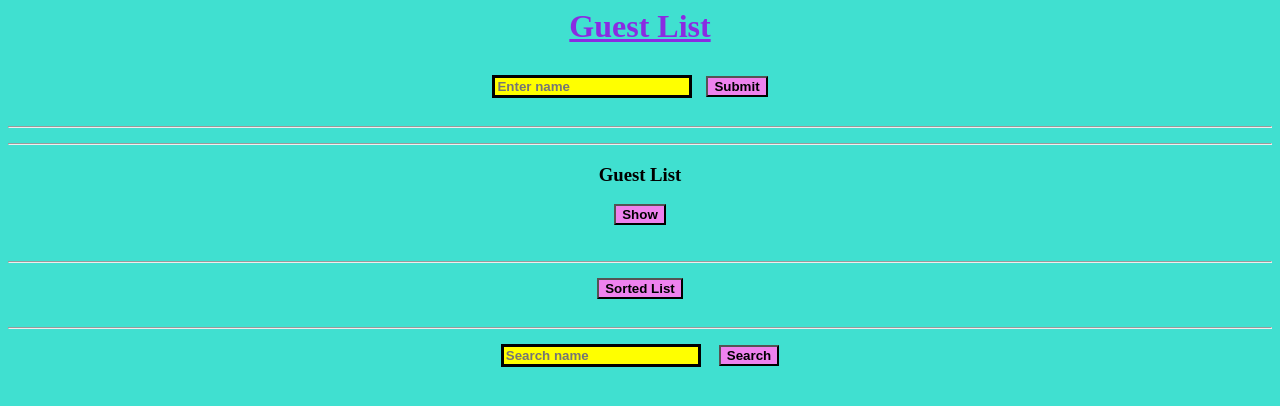
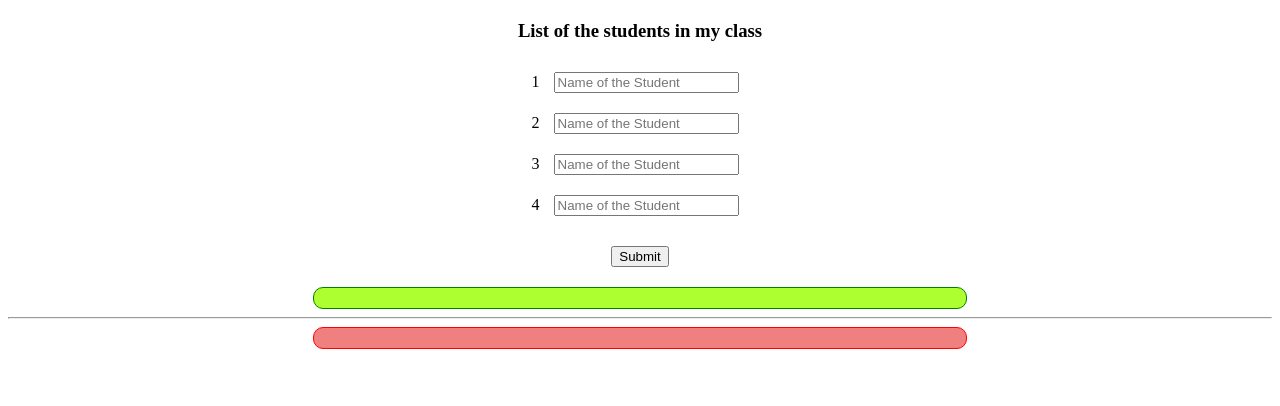
Before and after one commit to JiyaRaj/Project-80, a plain HTML site: page index.html in a window 1280 px wide. Drawn offline with Linux system fonts and the light colour scheme.

Commit message:
Add files via upload

```diff
--- a/index.html
+++ b/index.html
@@ -1,37 +1,52 @@
+<!DOCTYPE html>
 <html>
 <head>
-	<title>Guest List</title>
+	<title>C80</title>
 <link rel="stylesheet" type="text/css" href="style.css">
-<script src="main.js"></script>
+	<script src="main.js"></script>
 
 </head>
-<body style= "text-align: center;">
-	<h1>Guest List</h1>
-	<input type="text" placeholder="Enter name" id="name1">
-	<button onclick="submit()" id="submit_button">Submit</button>
-	<span>&nbsp;&nbsp;&nbsp;&nbsp;</span>
-<hr>
-<div id="display_name">
+<body>
+<center>
+<h3 style="margin-top: 20px; margin-bottom: 20px; ">
+	List of the students in my class
+</h3>
+
+<div id="rows">
+<span>1</span>
+<input type="text" placeholder="Name of the Student" id="name_of_the_student_1">
+<br>
+
+<span>2</span>
+<input type="text" placeholder="Name of the Student" id="name_of_the_student_2">
+<br>
+
+<span>3</span>
+<input type="text" placeholder="Name of the Student" id="name_of_the_student_3">
+<br>
+
+<span>4</span>
+<input type="text" placeholder="Name of the Student" id="name_of_the_student_4">
+</div>
+
+<button onclick="submit()" id="submit_button">
+	Submit
+</button>
+
+<div id="display_name_with_commas">
 </div>
 
 <hr>
-	<div id="Show1"><h3 id="hd1">Guest List</h3>
-		<button onclick="show()" id="show">Show</button>
-		<p id="p1"></p></div>
 
-		<hr>
-<button onclick="sorting()" id="sort_button" style="text-align: center;">
-	Sorted List
-</button>
-<div id="sorted"></div>
-    </div>
-
-	<hr>
-	<input type="text" placeholder="Search name" id="s1">&nbsp;
-	<button onclick="searching()" id="srch">Search</button>
-	<p id="p2"></p>
+<div id="display_name_without_commas">
+</div>
 
 
+<button onclick="sorting()" id="sort_button">
+	Sort
+</button>
+</center>
 
+</script>
 </body>
 </html>
--- a/main.js
+++ b/main.js
@@ -1,49 +1,30 @@
-var names_of_people = [];
+var student_arry =[
+];
+var display_array=[];
 
-function submit()
+function submit(){
+    for(var i=1; i<=4; i++)
 {
-    var GuestName = document.getElementById("name1").value;
-	names_of_people.push(GuestName);
-	document.getElementById("display_name").innerHTML=names_of_people.toString();
-	console.log(names_of_people);
-    var lenght_of_name = names_of_people.length;
-    console.log(lenght_of_name);
-	console.log(GuestName);
-
-   }
-
-
-
-function show()
-{
-	var i= names_of_people.join("<br>");
-	console.log(names_of_people);
-	document.getElementById("p1").innerHTML=i.toString();
-	document.getElementById("sort_button").style.display="block";
-
+    var name= document.getElementById("name_of_the_student_"+i).value;
+    student_arry.push(name);
 }
 
+for(var i=0; i<student_arry.length; i++)
+{
+    display_array.push("<h4> name - " + student_arry[i] + "</h4>")
+}
+document.getElementById("display_name_with_commas").innerHTML= display_array;
+var remove_commas= display_array.join(" ");
+document.getElementById("display_name_without_commas").innerHTML= remove_commas;
+document.getElementById("submit_button").style.display="none";
+document.getElementById("sort_button").style.display="inline-block";
+}
 
-function sorting()
-	{
-		names_of_people.sort()
-		var i= names_of_people.join("<br>");
-		console.log(names_of_people);
-		document.getElementById("sorted").innerHTML=i.toString();
-		}
-
-
-function searching()
-{
-	var s= document.getElementById("s1").value;
-	var found=0;
-	var j;
-	for(j=0; j<names_of_people.length; j++)
-		{
-			if(s==names_of_people[j]){
-				found=found+1;
-			}
-		}
-	document.getElementById("p2").innerHTML="name found "+found+" time/s";
-	console.log("found name "+found+" time/s");
+function sorting(){
+student_arry.sort();
+var display_arry_sort=[];
+for(var i=0; i<student_arry.length; i++){
+    display_arry_sort.push("<h4> name - " + student_arry[i] + "</h4>");
 }
+document.getElementById("display_name_with_commas").innerHTML= display_arry_sort;
+}
--- a/style.css
+++ b/style.css
@@ -1,29 +1,33 @@
-h1{
-	margin-bottom: 30px;
-	color:blueviolet;
-	text-decoration: underline;
+#submit_button
+{
+	margin-top: 20px;
+	margin-bottom: 20px;
+}
+#sort_button
+{
+	display: none;
+	margin-top: 20px;
+	margin-bottom: 20px;
 }
 
-input{
-
-	margin-right: 10px;
-	margin-bottom: 20px;
-	width: 200px;
-	background-color: yellow;
-	border: solid;
-	font-weight: bold;
+input
+{
+	margin: 10px;
+}
+#display_name_with_commas
+{
+	border: 1px solid green;
+    padding: 10px;
+	background-color: greenyellow;
+	border-radius: 10px;
+    width: 50%;
 }
 
-button{
-	margin-bottom: 20px;
-	background-color:violet;
-	font-weight: bold;
+#display_name_without_commas
+{
+	border: 1px solid red;
+    padding: 10px;
+    background-color: lightcoral;
+	border-radius: 10px;
+    width: 50%;
 }
-
-hr{
-	margin-bottom: 15px;
-}
-
-body{
-	background-color: turquoise;
-}
```
